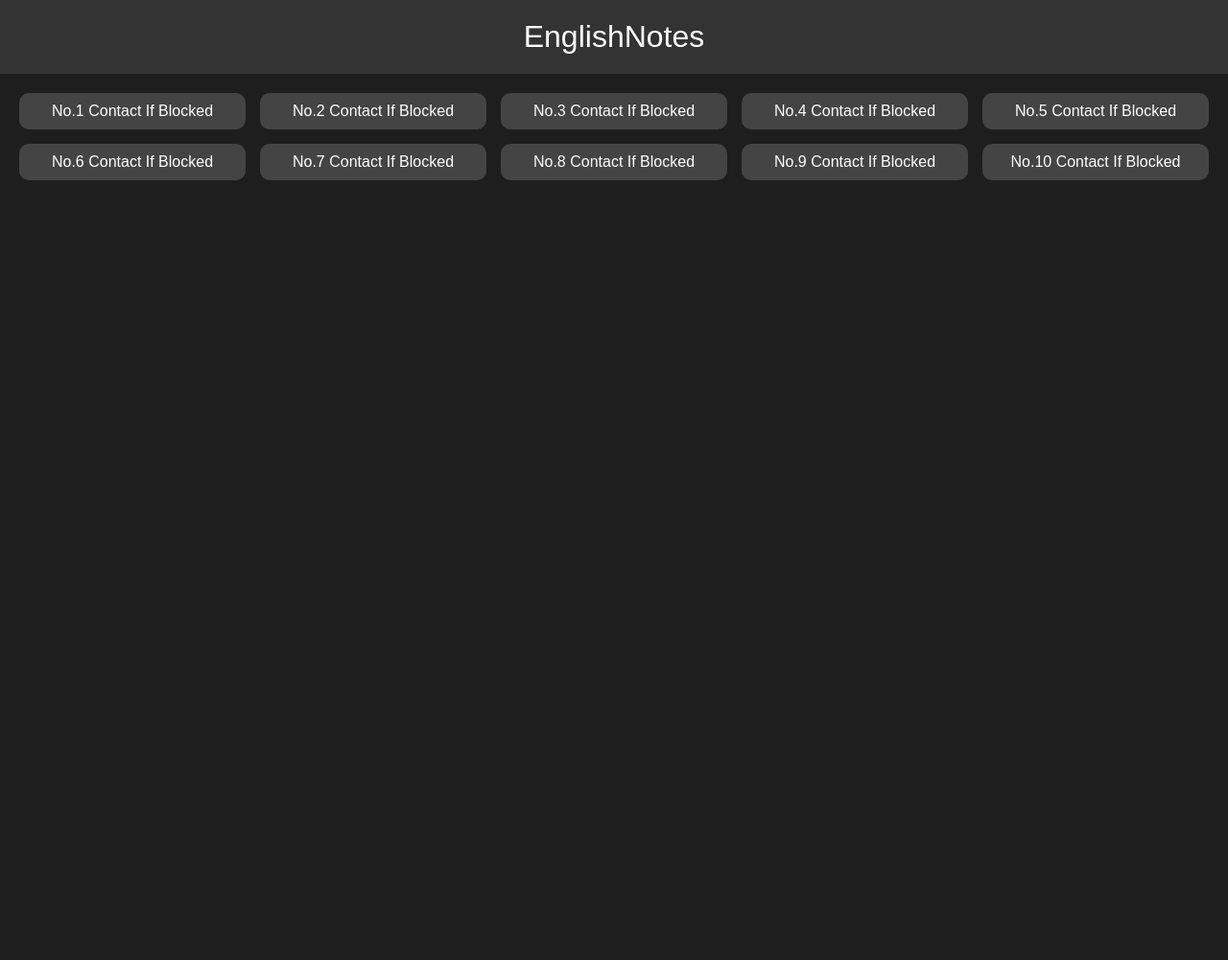
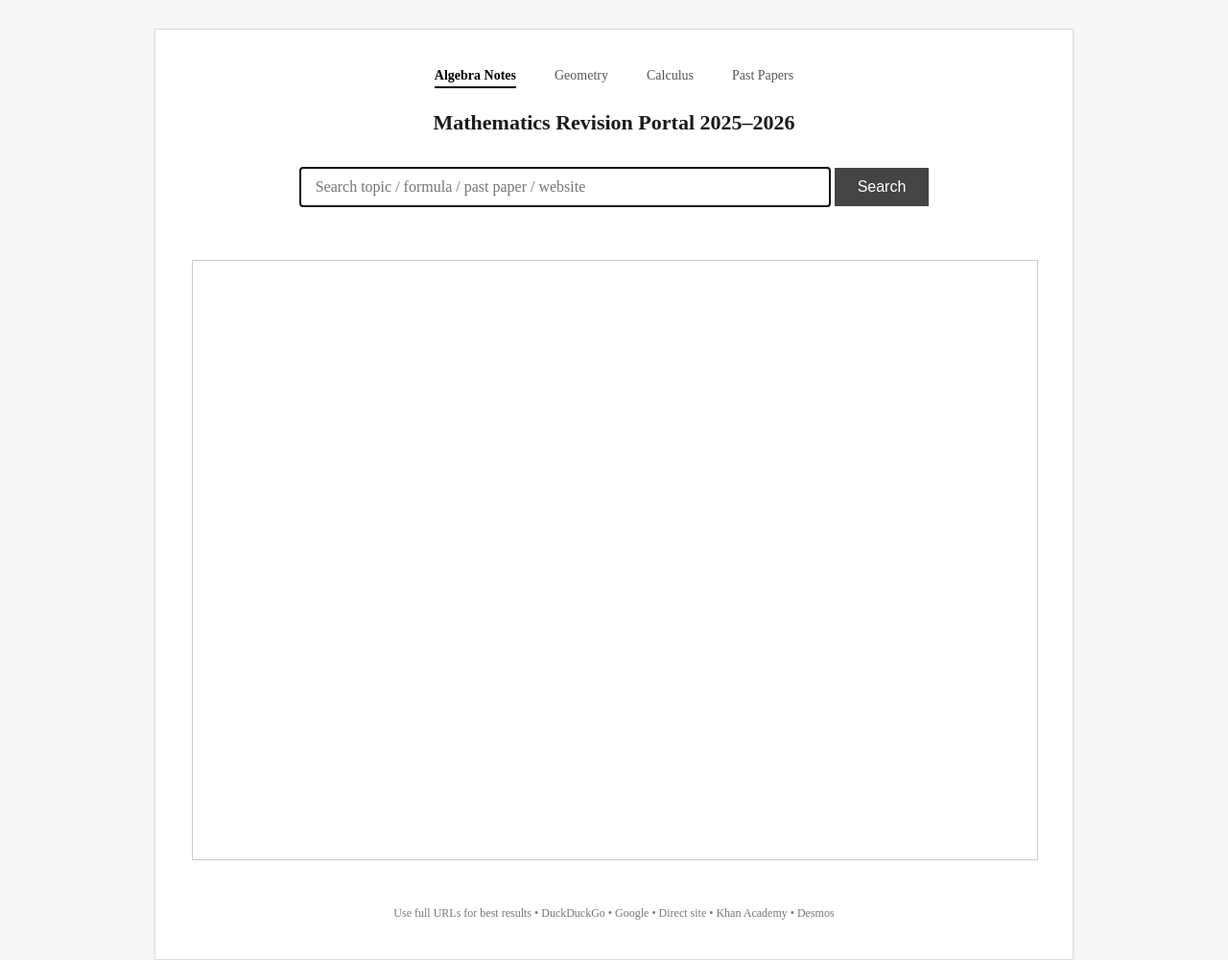
Before and after one commit to EnglishNotes4u/EnglishNotesIrelandGc, a plain HTML site: page index.html in a window 1280 px wide. Shown: the whole page at 96% size. Before the commit the page ends 800 px from the top, so only its background shows below. Drawn offline with Linux system fonts and the light colour scheme.

Commit message:
Update index.html

```diff
--- a/index.html
+++ b/index.html
@@ -1,55 +1,168 @@
 <!DOCTYPE html>
 <html lang="en">
 <head>
-  <meta charset="UTF-8">
-  <meta name="viewport" content="width=device-width, initial-scale=1.0">
-  <title>english notes 2nd year IRELAND JC</title>
-  <style>
-    body { margin: 0; font-family: Arial, sans-serif; background: #1e1e1e; color: #fff; }
-    header { padding: 20px; text-align: center; background: #333; font-size: 2em; }
-    .grid { display: grid; grid-template-columns: repeat(auto-fit, minmax(200px, 1fr)); gap: 15px; padding: 20px; }
-    .game-card { background: #444; padding: 10px; border-radius: 10px; text-align: center; cursor: pointer; transition: transform 0.2s; }
-    .game-card:hover { transform: scale(1.05); background: #555; }
-    iframe { width: 100%; height: 80vh; border: none; }
-    .back-btn { padding: 10px 20px; margin: 10px; background: #555; border: none; color: #fff; cursor: pointer; border-radius: 5px; }
-  </style>
+<meta charset="UTF-8">
+<meta name="viewport" content="width=device-width, initial-scale=1.0">
+<title>Notes - Math Revision</title>
+<!-- Very boring & school-looking title + favicon trick -->
+<link rel="icon" href="data:,">
+<style>
+    body {
+        font-family: "Times New Roman", Times, serif;
+        background: #f8f8f8;
+        color: #222;
+        margin: 0;
+        padding: 30px 40px;
+        line-height: 1.48;
+    }
+    .container {
+        max-width: 880px;
+        margin: 0 auto;
+        background: white;
+        padding: 38px;
+        border: 1px solid #ddd;
+        box-shadow: 0 1px 4px rgba(0,0,0,0.08);
+    }
+    h1 {
+        font-size: 22px;
+        color: #1a1a1a;
+        margin-top: 0;
+        text-align: center;
+    }
+    .search-box {
+        margin: 30px 0 40px;
+        text-align: center;
+    }
+    input[type="text"] {
+        width: 70%;
+        max-width: 520px;
+        padding: 11px 16px;
+        font-size: 16px;
+        border: 1px solid #aaa;
+        border-radius: 0;
+        font-family: inherit;
+    }
+    button {
+        padding: 11px 24px;
+        font-size: 16px;
+        background: #444;
+        color: white;
+        border: none;
+        cursor: pointer;
+        border-radius: 0;
+    }
+    button:hover { background: #333; }
+    iframe {
+        width: 100%;
+        height: 78vh;
+        border: 1px solid #ccc;
+        margin-top: 15px;
+        background: white;
+    }
+    .small-hint {
+        font-size: 12px;
+        color: #777;
+        text-align: center;
+        margin-top: 40px;
+    }
+    .fake-tabs {
+        display: flex;
+        justify-content: center;
+        gap: 40px;
+        margin-bottom: 20px;
+        font-size: 14px;
+        color: #555;
+    }
+    .fake-tab.active { color: #000; font-weight: bold; border-bottom: 2px solid #000; }
+</style>
 </head>
 <body>
 
-<header>EnglishNotes</header>
+<div class="container">
+    <div class="fake-tabs">
+        <span class="fake-tab active">Algebra Notes</span>
+        <span class="fake-tab">Geometry</span>
+        <span class="fake-tab">Calculus</span>
+        <span class="fake-tab">Past Papers</span>
+    </div>
 
-<div id="home" class="grid">
-  <div class="game-card" onclick="openGame('https://classroom10x.io/#google_vignette')">No.1 Contact If Blocked </div>
-  <div class="game-card" onclick="openGame('https://ucbgs.github.io/game/99-balls.html')">No.2 Contact If Blocked </div>
-<div class="game-card" onclick="openGame('https://monkeygg2.github.io/')">No.3 Contact If Blocked </div>
-<div class="game-card" onclick="openGame('https://teddblue.github.io/gamebois/')">No.4 Contact If Blocked </div>
-<div class="game-card" onclick="openGame('https://p0xgames.online/games.html')">No.5 Contact If Blocked </div>
-<div class="game-card" onclick="openGame('https://gams-offline.github.io/Gams/Gams.html')">No.6 Contact If Blocked </div>
-<div class="game-card" onclick="openGame('https://windowslover1234.github.io/')">No.7 Contact If Blocked </div>
-<div class="game-card" onclick="openGame('https://unblockedgames66.gitlab.io/')">No.8 Contact If Blocked </div>
-<div class="game-card" onclick="openGame('https://unblockedgames76.gitlab.io/')">No.9 Contact If Blocked </div>
-<div class="game-card" onclick="openGame('https://unblockedgamespremium.github.io/')">No.10 Contact If Blocked </div>
+    <h1>Mathematics Revision Portal 2025–2026</h1>
 
-</div>
+    <div class="search-box">
+        <input type="text" id="q" placeholder="Search topic / formula / past paper / website" autofocus>
+        <button onclick="go()">Search</button>
+    </div>
 
-<div id="game-container" style="display:none;">
-  <button class="back-btn" onclick="goHome()">⬅ Back to Games</button>
-  <iframe id="game-frame"></iframe>
+    <iframe id="content" sandbox="allow-scripts allow-same-origin allow-forms allow-popups allow-popups-to-escape-sandbox allow-modals allow-downloads"></iframe>
+
+    <div class="small-hint">
+        Use full URLs for best results • DuckDuckGo • Google • Direct site • Khan Academy • Desmos
+    </div>
 </div>
 
 <script>
-  function openGame(url) {
-    document.getElementById('home').style.display = 'none';
-    document.getElementById('game-container').style.display = 'block';
-    document.getElementById('game-frame').src = url;
-  }
+// Very boring names on purpose
+const engines = {
+    d: "https://duckduckgo.com/?q=",
+    g: "https://www.google.com/search?q=",
+    k: "https://www.khanacademy.org/search?referer=%2F&page_search_query=",
+    y: "https://www.youtube.com/results?search_query=",
+    w: "https://en.wikipedia.org/w/index.php?search=",
+    direct: ""
+};
 
-  function goHome() {
-    document.getElementById('home').style.display = 'grid';
-    document.getElementById('game-container').style.display = 'none';
-    document.getElementById('game-frame').src = '';
-  }
+let currentMode = "d"; // default duckduckgo
+
+function go() {
+    let val = document.getElementById("q").value.trim();
+    if (!val) return;
+
+    let url = "";
+
+    // Quick shortcuts people usually type in school filters
+    if (val.startsWith("!d ")) { currentMode = "d"; val = val.slice(3); }
+    if (val.startsWith("!g ")) { currentMode = "g"; val = val.slice(3); }
+    if (val.startsWith("!y ")) { currentMode = "y"; val = val.slice(3); }
+    if (val.startsWith("!k ")) { currentMode = "k"; val = val.slice(3); }
+
+    if (val.match(/^https?:\/\//i)) {
+        // direct url
+        url = val;
+    }
+    else if (currentMode === "direct") {
+        if (!val.includes(".")) val += ".com";
+        url = "https://" + val;
+    }
+    else {
+        url = engines[currentMode] + encodeURIComponent(val);
+    }
+
+    document.getElementById("content").src = url;
+    document.getElementById("content").style.display = "block";
+}
+
+// Enter key support
+document.getElementById("q").addEventListener("keypress", function(e) {
+    if (e.key === "Enter") go();
+});
+
+// Some people type these by accident / muscle memory
+const aliases = {
+    "yt": "y", "youtube": "y",
+    "wiki": "w", "wikipedia": "w",
+    "khan": "k",
+    "google": "g", "ggl": "g",
+    "ddg": "d", "duck": "d"
+};
+
+document.getElementById("q").addEventListener("input", function(e) {
+    let val = e.target.value.trim().toLowerCase();
+    if (aliases[val]) {
+        currentMode = aliases[val];
+        // optional: clear after switching
+        // e.target.value = "";
+    }
+});
 </script>
-
 </body>
 </html>
```
